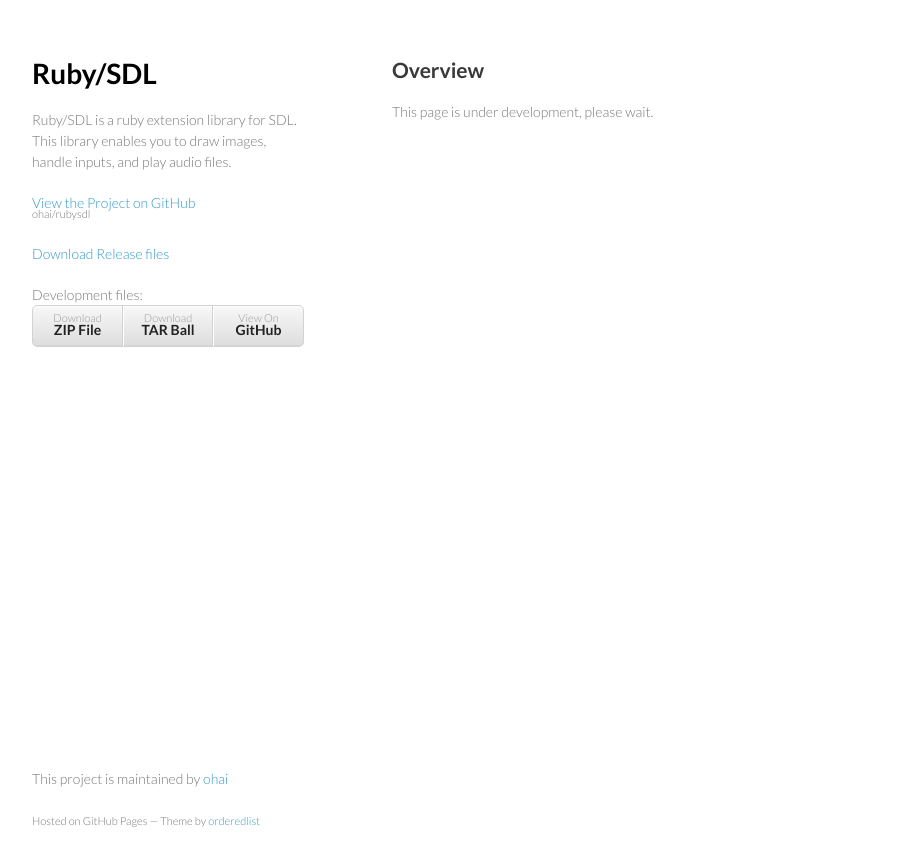
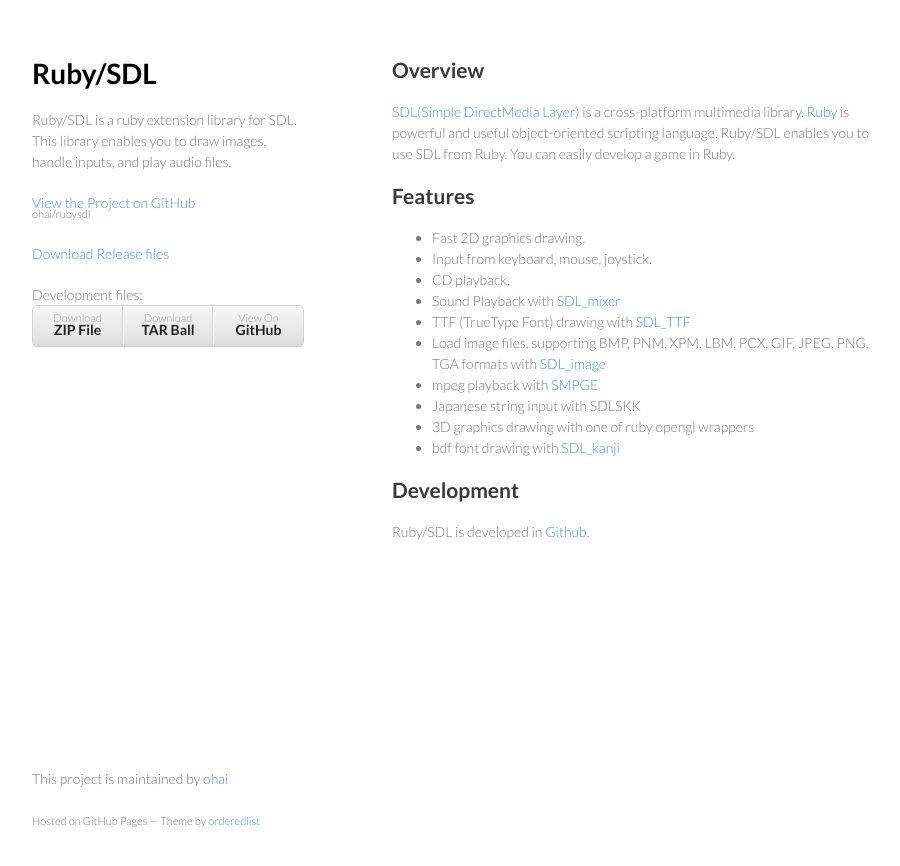
Before and after one commit to ohai/rubysdl, a Jekyll site: the page built from index.md, in a window 1280 px wide. Shown: the top 866 px of the page, without its empty margins (178-1078 px from the left). Built offline with Jekyll 4.4.1, drawn with Linux system fonts in a browser that asks for light colours.

Commit message:
Add overview, and the list of features of Ruby/SDL.

```diff
--- a/index.md
+++ b/index.md
@@ -4,4 +4,26 @@
 ---
 
 ## Overview
-This page is under development, please wait.
+[SDL(Simple DirectMedia Layer)](http://www.libsdl.org/) is a
+cross-platform multimedia library.
+[Ruby](http://www.ruby-lang.org/) is powerful and useful
+object-oriented scripting language.
+Ruby/SDL enables you to use SDL from Ruby. You can easily
+develop a game in Ruby.
+
+
+## Features
+
+- Fast 2D graphics drawing.
+- Input from keyboard, mouse, joystick.
+- CD playback.
+- Sound Playback with [SDL_mixer](http://www.libsdl.org/projects/SDL_mixer/)
+- TTF (TrueType Font) drawing with [SDL_TTF](http://www.libsdl.org/projects/SDL_ttf/)
+- Load image files, supporting BMP, PNM, XPM, LBM, PCX, GIF, JPEG, PNG, TGA formats with  [SDL\_image](http://www.libsdl.org/projects/SDL_image/)
+- mpeg playback with [SMPGE](https://icculus.org/smpeg/)
+- Japanese string input with SDLSKK
+- 3D graphics drawing with one of ruby opengl wrappers
+- bdf font drawing with [SDL\_kanji](http://shinh.skr.jp/sdlkanji/)
+
+## Development
+Ruby/SDL is developed in [Github](https://github.com/ohai/rubysdl/).
```
